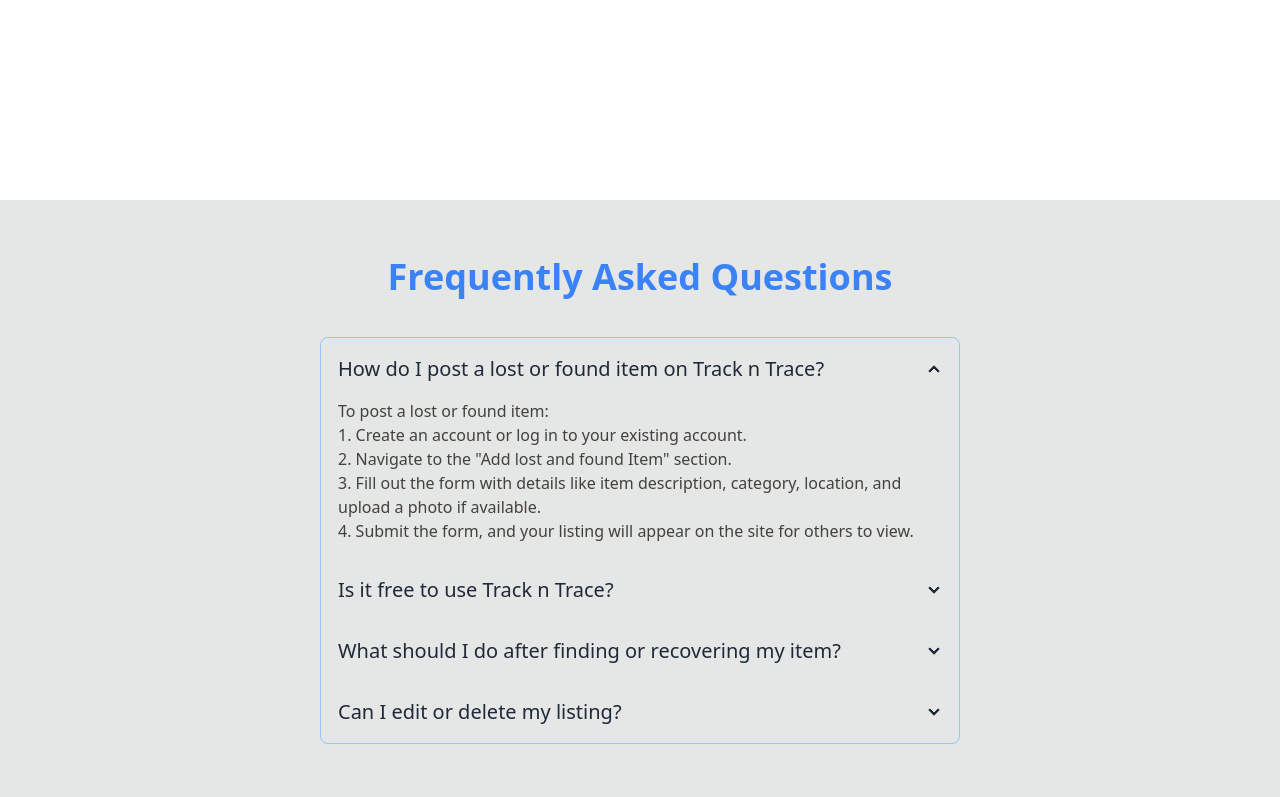
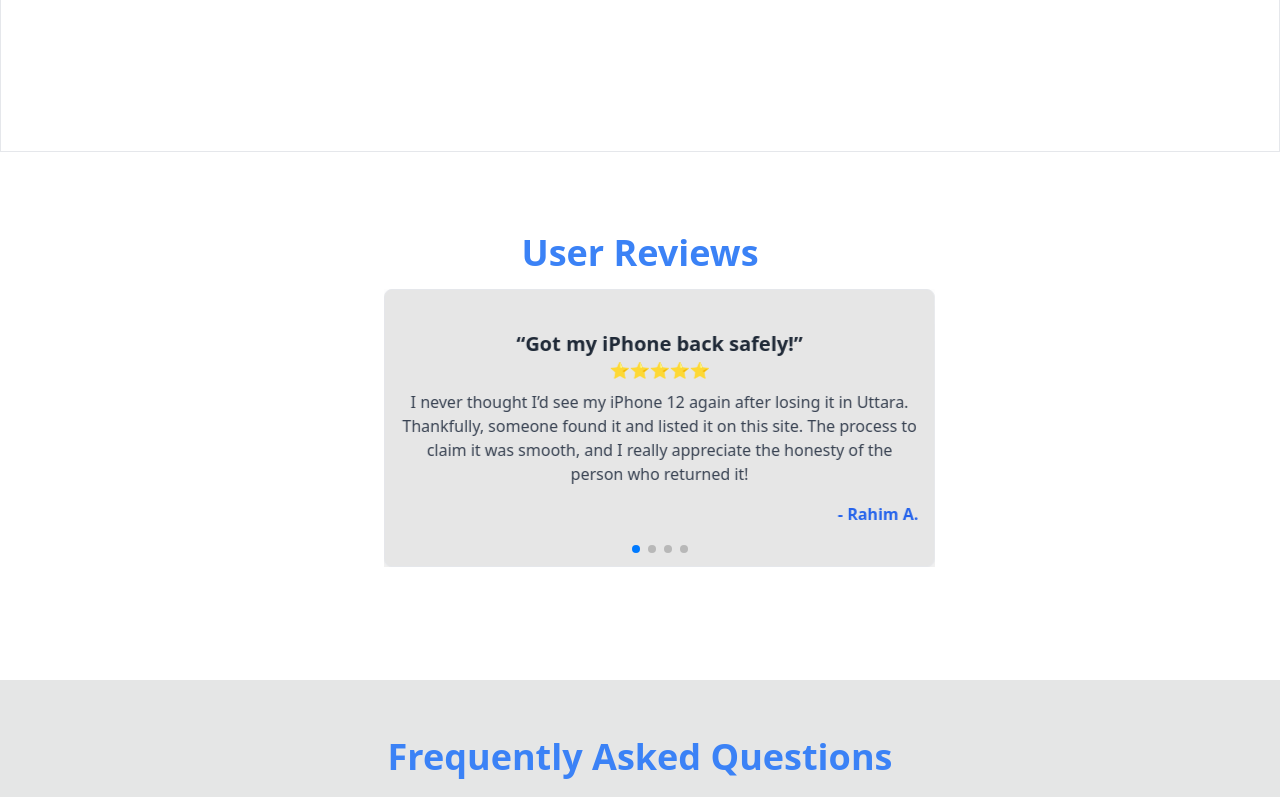
Before and after one commit to mursalin06/track-n-trace-client-remastered, a React (Vite) app: page / in a window 1280 px wide. Shown: the part 1160-1957 px from the top of the page. Built offline with nearby package versions, Linux system fonts and the light colour scheme; no server answers.

Commit message:
user reviews section added

```diff
--- a/package.json
+++ b/package.json
@@ -21,7 +21,7 @@
     "react-toastify": "^11.0.2",
     "sort-by": "^1.2.0",
     "sweetalert2": "^11.15.3",
-    "swiper": "^11.1.15"
+    "swiper": "^11.2.2"
   },
   "devDependencies": {
     "@eslint/js": "^9.17.0",
--- a/src/components/AllItemsCard.jsx
+++ b/src/components/AllItemsCard.jsx
@@ -6,7 +6,7 @@
     const navigate = useNavigate();
     const { _id, thumbnail, title, location, category, postType, status, formattedDate } = item;
     // console.log(item)
-    const handleViewDetails = () => {
+    const handleViewDetails = (_id) => {
         if (!user) {
             setLoading(true);
             navigate('/login', { replace: true });
@@ -24,7 +24,7 @@
                         src={thumbnail} />
                 </figure>
                 <div className="card-body">
-                    <h2 className="card-title">Title :  {title}</h2>
+                    <h2 className="card-title"> {title}</h2>
                     <div className="flex justify-between ">
                         <div>
                             <p>Location :  {location}</p>
@@ -36,7 +36,7 @@
                         </div>
                     </div>
                     <div className="card-actions items-center gap-20">
-                        <button onClick={handleViewDetails} className="btn btn-primary btn-sm">
+                        <button onClick={()=>handleViewDetails(_id)} className="btn btn-primary btn-sm">
                             View Details
                         </button>
                         <p><span className="text-md font-bold">Status :  </span>{status === "recovered" ? "recovered" : "not recovered yet"}</p>
--- a/src/components/LatestItems.jsx
+++ b/src/components/LatestItems.jsx
@@ -30,7 +30,7 @@
         }
     };
     return (
-        <div className="md:h-[600px] md:flex md:justify-center my-12 md:flex-col">
+        <div className="md:h-[600px] border md:flex md:justify-center my-12 md:flex-col">
             <h3 className="text-2xl md:text-4xl font-semibold text-blue-500 text-center" >Latest Items</h3>
 
             <section>
--- /dev/null
+++ b/src/components/Reviews.jsx
@@ -0,0 +1,78 @@
+import React from "react";
+import { Swiper, SwiperSlide } from 'swiper/react';
+
+// Import Swiper styles
+import 'swiper/css';
+import 'swiper/css/effect-coverflow';
+import 'swiper/css/pagination';
+
+// import './styles.css';
+
+// import required modules
+import { EffectCoverflow, Pagination } from 'swiper/modules';
+const reviews = [
+    {
+        title: "Got my iPhone back safely!",
+        rating: 5,
+        text: "I never thought I’d see my iPhone 12 again after losing it in Uttara. Thankfully, someone found it and listed it on this site. The process to claim it was smooth, and I really appreciate the honesty of the person who returned it!",
+        author: "Rahim A."
+    },
+    {
+        title: "My sunglasses are back where they belong!",
+        rating: 5,
+        text: "I lost my favorite black sunglasses in Mirpur, and I had given up hope. But when I checked this website, I saw that someone had found them! The verification process was easy, and I picked them up the next day. Great service!",
+        author: "Sadia K."
+    },
+    {
+        title: "Relieved to find my helmet!",
+        rating: 5,
+        text: "I left my red motorbike helmet near Dhaka University and thought I’d have to buy a new one. Luckily, someone found it and posted it here. I got it back within a few days. This website is a game-changer!",
+        author: "Tarek H."
+    },
+    {
+        title: "Didn’t expect to see my diary again!",
+        rating: 5,
+        text: "Losing my red diary at Mohakhali Bus Stand was heartbreaking because it had personal notes and memories. But thanks to this site, I got it back! Huge thanks to the kind person who found it and listed it here.",
+        author: "Nusrat J."
+    }
+];
+
+const Reviews = () => {
+    return (
+        <div className="w-2/5 mb-20 mx-auto md:min-h-[400px] flex flex-col justify-center items-center">
+            <div>
+            <h2 className="text-2xl md:text-4xl mb-4 font-semibold text-blue-500 text-center ">User Reviews</h2>
+            </div>
+            <Swiper
+                effect={'coverflow'}
+                grabCursor={true}
+                centeredSlides={true}
+                slidesPerView={'auto'}
+                coverflowEffect={{
+                    rotate: 50,
+                    stretch: 0,
+                    depth: 100,
+                    modifier: 1,
+                    slideShadows: true,
+                }}
+                pagination={true}
+                modules={[EffectCoverflow, Pagination]}
+                className="mySwiper "
+            >
+
+                    <div className="grid grid-cols-1 md:grid-cols-2  lg:grid-cols-3 gap-6">
+                        {reviews.map((review, index) => (
+                            <SwiperSlide key={index} className="bg-[#e6e6e6] p-4 py-10 w-2/3 shadow-2xl rounded-lg border">
+                                <h3 className="text-xl text-center font-semibold"><q>{review.title}</q></h3>
+                                <p className="text-yellow-500 text-center">{"⭐".repeat(review.rating)}</p>
+                                <p className="mt-2 text-center text-gray-700">{review.text}</p>
+                                <p className="mt-4 text-right text-blue-600 font-semibold">- {review.author}</p>
+                            </SwiperSlide>
+                        ))}
+                    </div>
+            </Swiper>
+        </div>
+    );
+};
+
+export default Reviews;
--- a/src/pages/Home.jsx
+++ b/src/pages/Home.jsx
@@ -3,6 +3,7 @@
 import LatestItems from "../components/LatestItems";
 import NewsLetter from "../components/NewsLetter";
 import PageTitle from "../components/PageTitle";
+import Reviews from "../components/Reviews";
 
 const Home = () => {
     return (
@@ -17,6 +18,9 @@
             <section>
                 <LatestItems></LatestItems>
             </section>
+            <section>
+                <Reviews></Reviews>
+            </section>
             <section className="bg-base-300">
                 <FAQ></FAQ>
             </section>
```
Also changed, not shown: 1 other file (tests, documents, lock files or other folders).
